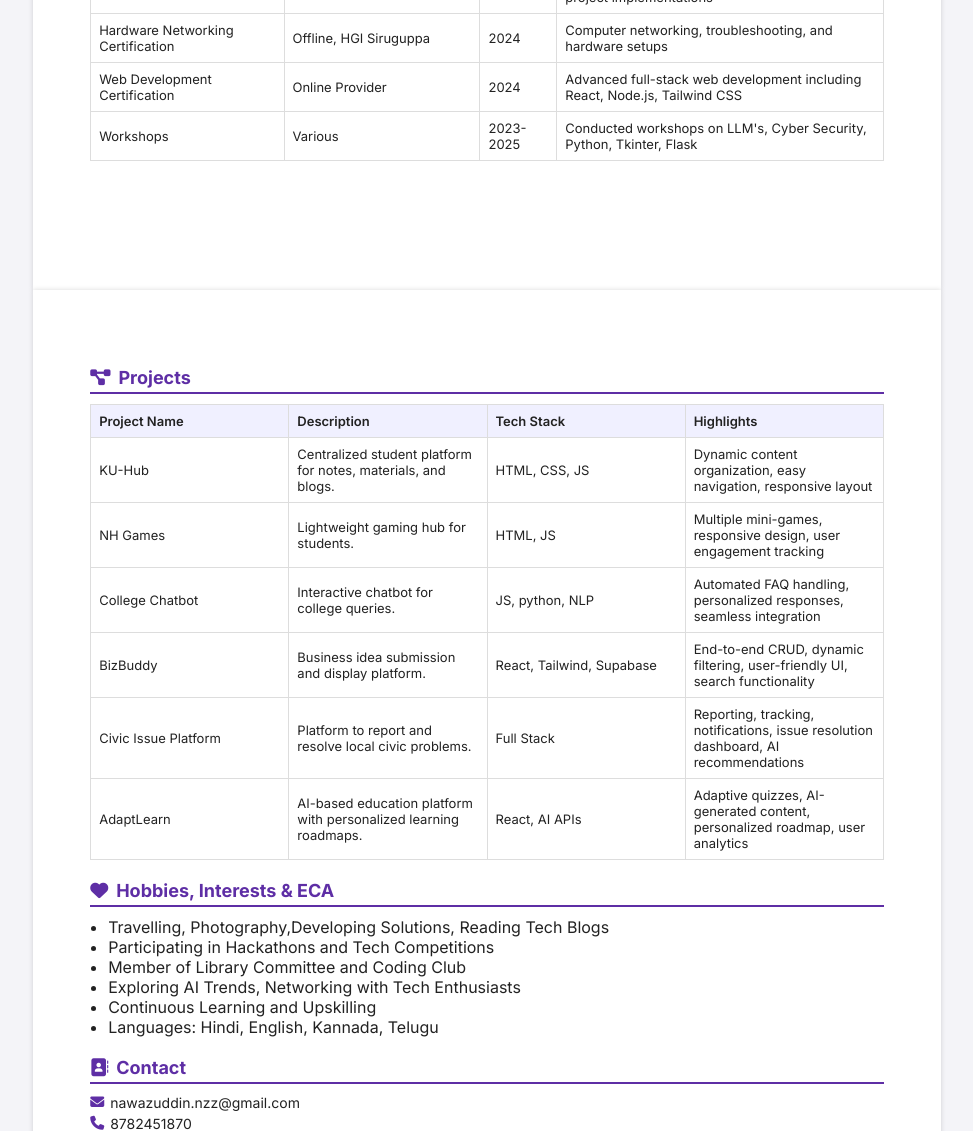
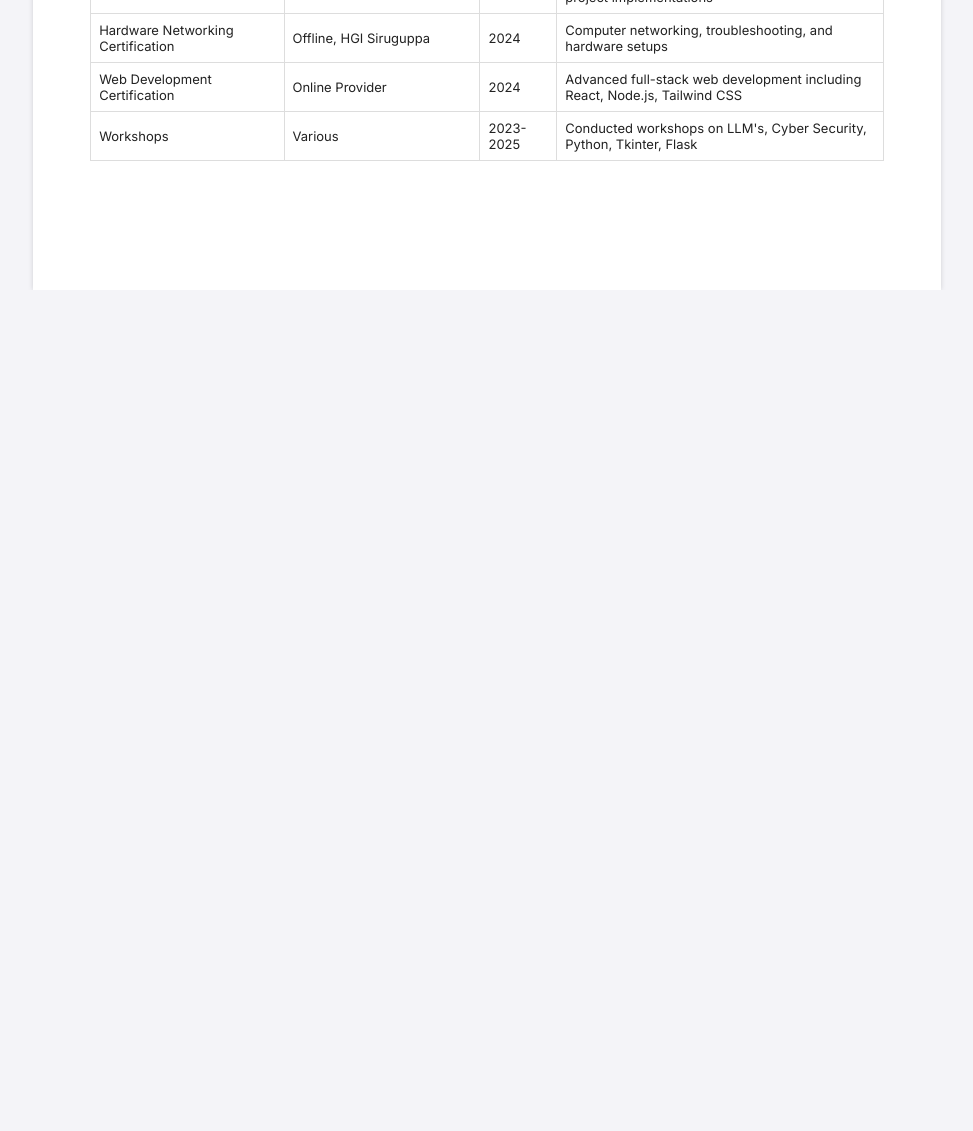
Before and after one commit to nawazuddin-nz/hub, a plain HTML site: page nz.html in a window 1280 px wide. Shown: the part 946-2077 px from the top of the page, without its empty margins (153-1126 px from the left). After the commit the page ends 1236 px from the top, so only its background shows below. Drawn offline with Linux system fonts and the light colour scheme.

Commit message:
Remove projects and contact sections from nz.html
Removed the projects, hobbies, and contact sections from the HTML file.

```diff
--- a/nz.html
+++ b/nz.html
@@ -139,76 +139,5 @@
   </section>
 </div>
 
-<div class="page">
-  <section>
-    <h2><i class="fas fa-project-diagram"></i>Projects</h2>
-    <table class="projects-table">
-      <tr>
-        <th>Project Name</th>
-        <th>Description</th>
-        <th>Tech Stack</th>
-        <th>Highlights</th>
-      </tr>
-      <tr>
-        <td>KU-Hub</td>
-        <td>Centralized student platform for notes, materials, and blogs.</td>
-        <td>HTML, CSS, JS</td>
-        <td>Dynamic content organization, easy navigation,  responsive layout</td>
-      </tr>
-      <tr>
-        <td>NH Games</td>
-        <td>Lightweight gaming hub for students.</td>
-        <td>HTML, JS</td>
-        <td>Multiple mini-games, responsive design, user engagement tracking</td>
-      </tr>
-      <tr>
-        <td>College Chatbot</td>
-        <td>Interactive chatbot for college queries.</td>
-        <td>JS, python, NLP</td>
-        <td>Automated FAQ handling, personalized responses, seamless integration</td>
-      </tr>
-      <tr>
-        <td>BizBuddy</td>
-        <td>Business idea submission and display platform.</td>
-        <td>React, Tailwind, Supabase</td>
-        <td>End-to-end CRUD, dynamic filtering, user-friendly UI, search functionality</td>
-      </tr>
-      <tr>
-        <td>Civic Issue Platform</td>
-        <td>Platform to report and resolve local civic problems.</td>
-        <td>Full Stack</td>
-        <td>Reporting, tracking, notifications, issue resolution dashboard, AI recommendations</td>
-      </tr>
-      <tr>
-        <td>AdaptLearn</td>
-        <td>AI-based education platform with personalized learning roadmaps.</td>
-        <td>React, AI APIs</td>
-        <td>Adaptive quizzes, AI-generated content, personalized roadmap, user analytics</td>
-      </tr>
-    </table>
-  </section>
-
-  <section>
-    <h2><i class="fas fa-heart"></i>Hobbies, Interests & ECA</h2>
-    <ul>
-      <li>Travelling, Photography,Developing Solutions, Reading Tech Blogs</li>
-      <li>Participating in Hackathons and Tech Competitions</li>
-      <li>Member of Library Committee and Coding Club</li>
-      <li>Exploring AI Trends, Networking with Tech Enthusiasts</li>
-      <li>Continuous Learning and Upskilling</li>
-      <li>Languages: Hindi, English, Kannada, Telugu</li>
-    </ul>
-  </section>
-
-  <section class="contact-info">
-    <h2><i class="fas fa-address-book"></i>Contact</h2>
-    <p><i class="fas fa-envelope"></i> nawazuddin.nzz@gmail.com</p>
-    <p><i class="fas fa-phone"></i> 8782451870</p>
-    <p><i class="fab fa-linkedin"></i> https://www.linkedin.com/in/nawaz-ls-26386a35b/</p>
-    <p><i class="fab fa-github"></i>https://github.com/nawazuddin-nz/</p>
-    <p><i class="fas fa-globe"></i> https://nawazls-portfolio.vercel.app/</p>
-  </section>
-</div>
-
 </body>
 </html>
```
